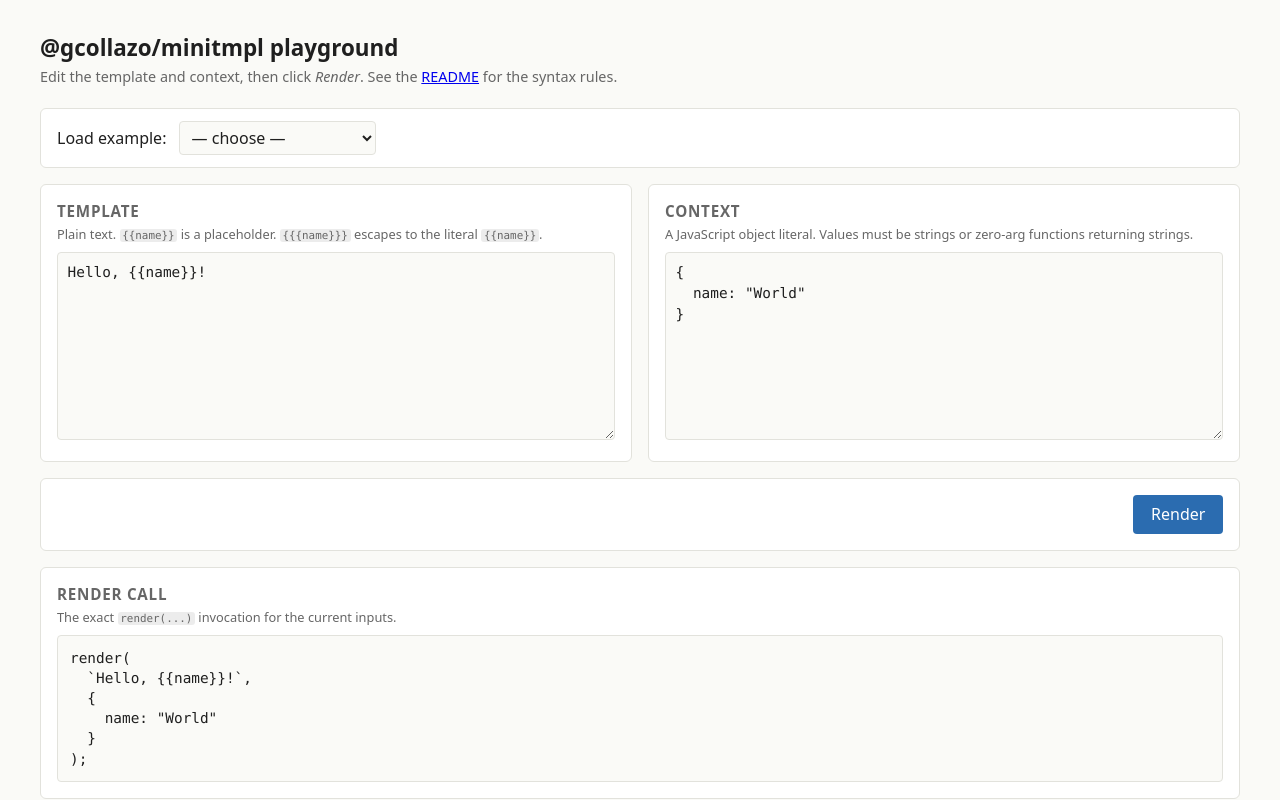
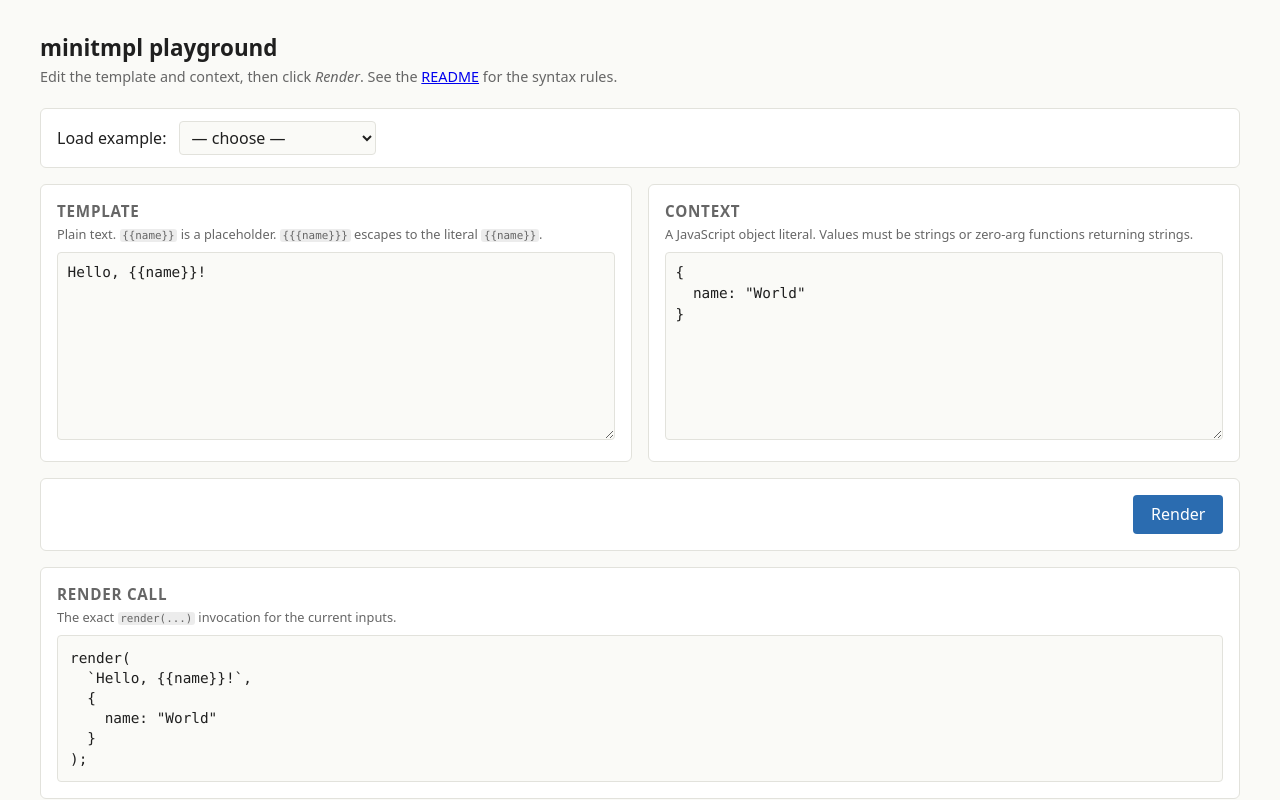
Before and after one commit to gcollazo/minitmpl, a website with bundled scripts: page docs/index.html in a window 1280 px wide. Shown: the top 800 px of the page. Built offline with nearby package versions, Linux system fonts and the light colour scheme.

Commit message:
Rename package from @gcollazo/minitmpl to minitmpl

```diff
--- a/docs/index.html
+++ b/docs/index.html
@@ -3,12 +3,12 @@
   <head>
     <meta charset="utf-8" />
     <meta name="viewport" content="width=device-width, initial-scale=1" />
-    <title>@gcollazo/minitmpl playground</title>
+    <title>minitmpl playground</title>
     <link rel="stylesheet" href="./playground.css" />
   </head>
   <body>
     <header>
-      <h1>@gcollazo/minitmpl playground</h1>
+      <h1>minitmpl playground</h1>
       <p class="sub">
         Edit the template and context, then click <em>Render</em>. See the
         <a href="https://github.com/gcollazo/minitmpl#readme" target="_blank" rel="noopener">README</a> for the syntax rules.
--- a/package.json
+++ b/package.json
@@ -1,5 +1,5 @@
 {
-  "name": "@gcollazo/minitmpl",
+  "name": "minitmpl",
   "version": "0.1.0",
   "description": "Minimal pure TypeScript template renderer with loud failures for missing variables. Built for LLM prompt assembly.",
   "keywords": [
@@ -31,9 +31,6 @@
     "playground:build": "bun build docs/index.html --outdir playground-dist --minify",
     "dev": "bun --hot docs/server.ts"
   },
-  "publishConfig": {
-    "access": "public"
-  },
   "devDependencies": {
     "@types/bun": "latest",
     "typescript": "^5.6.0"
```
Also changed, not shown: README.md, 1 other file.
